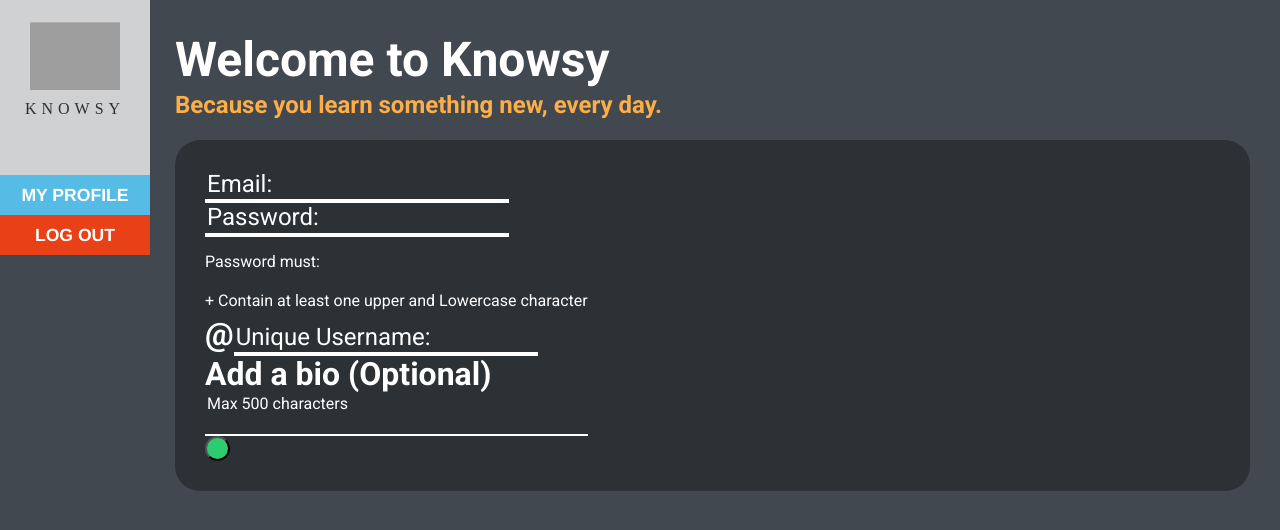
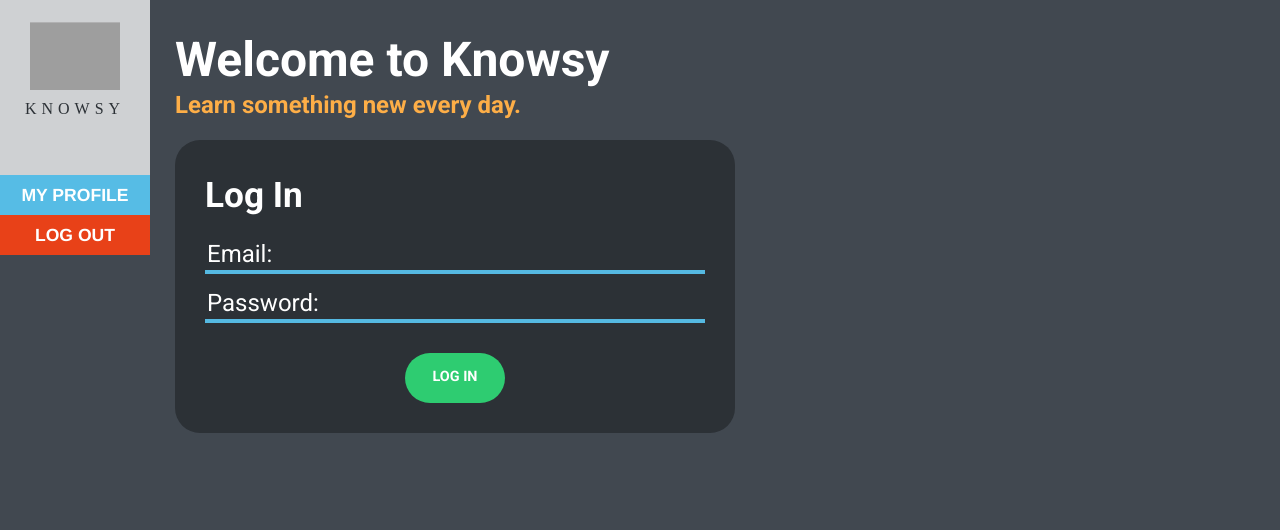
Before and after one commit to Mayden-Academy/2020-sept-knowsys-frontend, a React (Create React App) app: page / in a window 1280 px wide. Shown: the top 530 px of the page. Built offline with nearby package versions, Linux system fonts and the light colour scheme; grey boxes are pictures that could not be loaded.

Commit message:
Built log in page component, various styling to login page and create account form

```diff
--- a/package.json
+++ b/package.json
@@ -6,6 +6,7 @@
     "@testing-library/jest-dom": "^5.11.6",
     "@testing-library/react": "^11.2.2",
     "@testing-library/user-event": "^12.6.0",
+    "ansi-styles": "^5.0.0",
     "react": "^17.0.1",
     "react-dom": "^17.0.1",
     "react-scripts": "4.0.1",
--- a/src/Components/CreateAccountForm/index.js
+++ b/src/Components/CreateAccountForm/index.js
@@ -6,15 +6,22 @@ class CreateAccountForm extends React.Component {
 		return (
             <div className="createUserForm">
                 <form>
-                    <input type="text" placeholder="Email:"></input>
-                    <input type="password" placeholder="Password:"></input>
-                    <p classname="passwordRequirements">Password must:</p>
-                    <p className="passwordRequirements">+ Contain at least one upper and Lowercase character</p>
-                    <div><label>@</label>
-                    <input type="text" placeholder="Unique Username:"></input></div>
+                    <h2>Create Account</h2>
+                    <input className="loginInputs" type="text" placeholder="Email:"></input>
+                    <input classname="loginInputs" type="password" placeholder="Password:"></input>
+                    <p className="passwordRequirementsHeader">Password must:</p>
+                    <p className="passwordRequirementsText">+ Contain at least one upper and Lowercase character</p>
+                    <div>
+                        <label>@</label>
+                        <input className="usernameInput" type="text" placeholder="Unique Username:"></input>
+                    </div>
+                    <p className="usernameRequirements">Max 14 characters</p>
                     <label>Add a bio (Optional)</label>
                     <textarea placeholder="Max 500 characters"></textarea>
-                    <button class="confirmSubmit" type="submit" label="CONFIRM" />
+                    <div class="createAccountButtonContainer">
+                    <button url="hello.com" class="confirmFormSubmit" type="submit" text="text">SUBMIT</button>
+                    <button class="cancelFormSubmit">CANCEL</button>
+                    </div>
                 </form>
             </div>
 		)
--- a/src/Components/CreateAccountForm/style.css
+++ b/src/Components/CreateAccountForm/style.css
@@ -5,11 +5,21 @@ form {
     align-content: center;
 }
 
+.usernameRequirements {
+    margin-bottom: 25px;
+}
+
 .createUserForm {
-background-color: #2C3136;
-border-radius: 25px;
-padding: 30px;
-display: flex;
+    background-color: #2C3136;
+    border-radius: 25px;
+    padding: 30px;
+    width: 500px;
+}
+
+.createUserForm h2 {
+    color: #ffffff;
+    font-size: 2.2rem;
+    margin-bottom: 25px;
 }
 
 .createUserForm label {
@@ -18,38 +28,68 @@ font-weight: 800;
 }
 
 ::placeholder {
-    color: #ffffff;
-    font-weight: 400;
+color: #ffffff;
+font-weight: 400;
+}
+
+.loginInputs {
+    margin-bottom: 15px;
 }
 
 .createUserForm input {
 border: none;
-border-bottom: 4px solid #ffffff;
+border-bottom: 4px solid #55B9E2;
 resize: none;
 font-size: 1.5rem;
 font-weight: 800;
 background-color: rgba(44, 49, 54, 0.8);
 color: #ffffff;
-width: 300px;
 }
 
-.passwordRequirements {
-    margin-top: 5px;
-    margin-bottom: 5px;
+
+.passwordRequirementsHeader {
+    margin-bottom: -5px;
 }
 
-.createUserForm button {
-    background: #2ECC71;
-    height: 25px;
-    width: 25px;
-    border-radius: 50%;
+.passwordRequirementsText {
+    margin-top: 5px;
+    margin-bottom: 25px;
 }
 
 textarea {
     resize: none;
     border: none;
-    border-bottom: 2px solid #ffffff;
+    border-bottom: 4px solid #55B9E2;
     background-color: rgba(44, 49, 54, 0.8);
     color: #ffffff;
+   width: 300px;
+}
+
+.createAccountButtonContainer button {
+    width: 100px;
+    height: 50px;
+    border: none;
+    text-align: center;
+    color: #ffffff;
+    font-family: Futura, "Roboto", "JetBrains Mono", sans-serif;
+    font-weight: 800;
+    font-size: 0.9rem;
+    transition-duration: 0.4s;
+    border-radius: 25px;
+}
+
+.createAccountButtonContainer {
+    margin-top: 25px;
+    display: flex;
+    align-items: stretch;
+    justify-content: space-evenly;
 
 }
+
+.confirmFormSubmit {
+    background: #2ECC71;
+}
+
+.cancelFormSubmit {
+    background:#E84118;
+}
--- a/src/Components/CreateAccountPage/index.js
+++ b/src/Components/CreateAccountPage/index.js
@@ -1,13 +1,13 @@
 import React from "react";
 import './style.css';
-import CreateAccountPageHeader from "../CreateAccountPageHeader"
 import CreateAccountForm from "../CreateAccountForm"
+import HomepageHeader from "../HomepageHeader";
 
 class CreateAccountPage extends React.Component {
 	render() {
 		return (
             <div className="bodyContent">
-            <CreateAccountPageHeader />
+            <HomepageHeader />
             <CreateAccountForm />
 
             </div>
--- a/src/Components/CreateAccountPageHeader/index.js
+++ /dev/null
@@ -1,16 +0,0 @@
-import React from "react";
-import NavBar from "../NavBar";
-import './style.css'
-
-class CreateAccountPageHeader extends React.Component {
-    render() {
-      return (
-          <div>
-                <h1>Welcome to Knowsy</h1>
-                <h2>Because you learn something new, every day.</h2>
-            </div>
-      )
-    }
-  }
-
-  export default CreateAccountPageHeader
--- /dev/null
+++ b/src/Components/HomepageHeader/index.js
@@ -0,0 +1,15 @@
+import React from "react";
+import './style.css'
+
+class HomepageHeader extends React.Component {
+    render() {
+      return (
+          <div>
+                <h1>Welcome to Knowsy</h1>
+                <h2>Learn something new every day.</h2>
+            </div>
+      )
+    }
+  }
+
+  export default HomepageHeader
--- /dev/null
+++ b/src/Components/LoginPage/index.js
@@ -0,0 +1,24 @@
+import React from "react";
+import './style.css';
+import HomepageHeader from "../HomepageHeader";
+
+class LoginPage extends React.Component {
+	render() {
+		return (
+            <div className="bodyContent">
+                <HomepageHeader />
+				<div class="loginForm">
+					<form>
+						<h2>Log In</h2>
+                    	<input className="loginInputs" type="text" placeholder="Email:"></input>
+                    	<input classname="loginInputs" type="password" placeholder="Password:"></input>
+						<div className="loginPageButton">
+						<button>LOG IN</button>
+						</div>
+					</form>
+				</div>
+            </div>
+		)
+	}
+}
+export default LoginPage;
--- /dev/null
+++ b/src/Components/LoginPage/style.css
@@ -0,0 +1,47 @@
+.bodyContent {
+    margin-left: 25px;
+    margin-right: 30px;
+}
+
+.loginForm {
+    background-color: #2C3136;
+    border-radius: 25px;
+    padding: 30px;
+    width: 500px;
+}
+
+.loginForm input {
+    border: none;
+    border-bottom: 4px solid #55B9E2;
+    resize: none;
+    font-size: 1.5rem;
+    font-weight: 800;
+    background-color: rgba(44, 49, 54, 0.8);
+    color: #ffffff;
+}
+
+.loginForm h2 {
+    color: #ffffff;
+    font-size: 2.2rem;
+    margin-bottom: 25px;
+}
+
+.loginForm button {
+    width: 100px;
+    height: 50px;
+    border: none;
+    text-align: center;
+    color: #ffffff;
+    font-family: Futura, "Roboto", "JetBrains Mono", sans-serif;
+    font-weight: 800;
+    font-size: 0.9rem;
+    transition-duration: 0.4s;
+    border-radius: 25px;
+    background-color: #2ECC71;
+}
+
+.loginPageButton {
+    display: flex;
+    justify-content: center;
+    margin-top: 30px;
+}
--- a/src/Components/NavBar/index.js
+++ b/src/Components/NavBar/index.js
@@ -6,7 +6,7 @@ class NavBar extends React.Component {
 		return (
             <div className="navBar">
                 <div className="navLogoBackground">
-                    <img className="logoImage" src="https://www.svgrepo.com/show/25187/brain.svg" />
+                    <img className="logoImage" src="https://www.svgrepo.com/show/25187/brain.svg" alt="Logo of a brain" />
                     <h3>KNOWSY</h3>
                 </div>
                 <button className="myProfileButton">MY PROFILE</button>
--- a/src/index.js
+++ b/src/index.js
@@ -6,12 +6,13 @@ import reportWebVitals from './reportWebVitals';
 import CreateAccountForm from './Components/CreateAccountForm'
 import NavBar from './Components/NavBar';
 import CreateAccountPage from "./Components/CreateAccountPage";
-import CreateAccountPageHeader from "./Components/CreateAccountPageHeader"
+import HomepageHeader from "./Components/HomepageHeader"
+import LoginPage from "./Components/LoginPage"
 
 ReactDOM.render(
   <React.StrictMode>
     <NavBar />
-    <CreateAccountPage />
+    <LoginPage />
   </React.StrictMode>,
   document.getElementById('root')
 );
```
Also changed, not shown: src/Components/HomepageHeader/style.css (renamed from src/Components/CreateAccountPageHeader/style.css), 2 other files (tests, documents, lock files or other folders).
